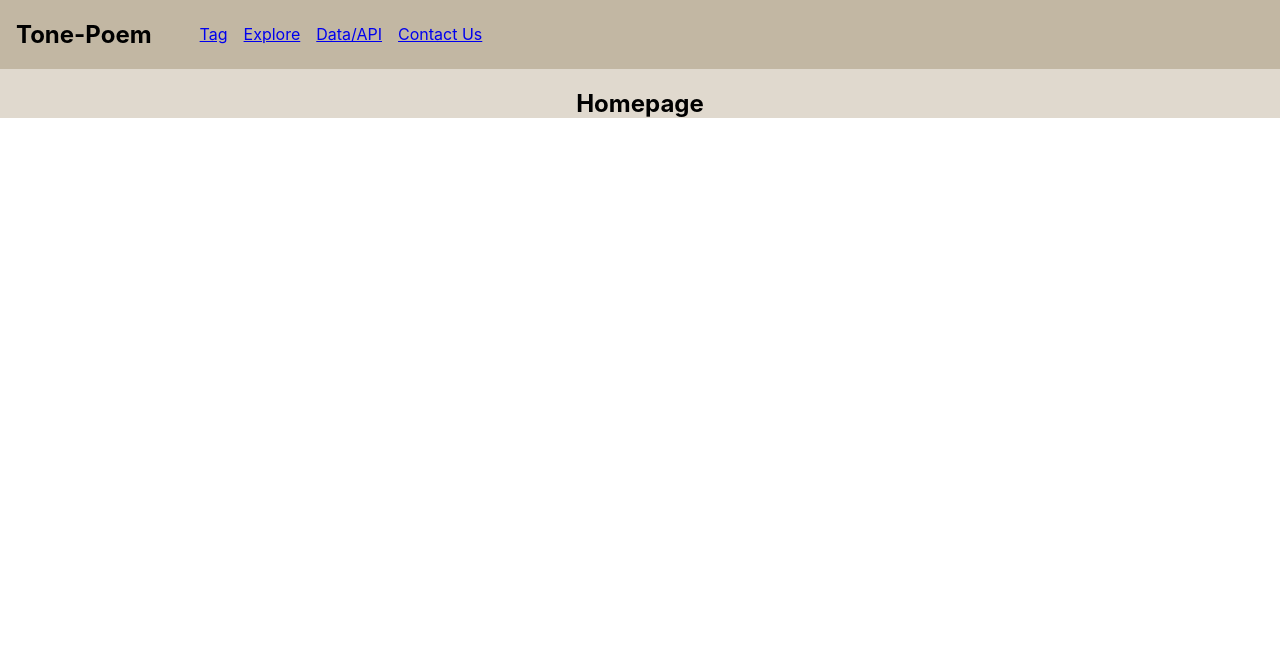
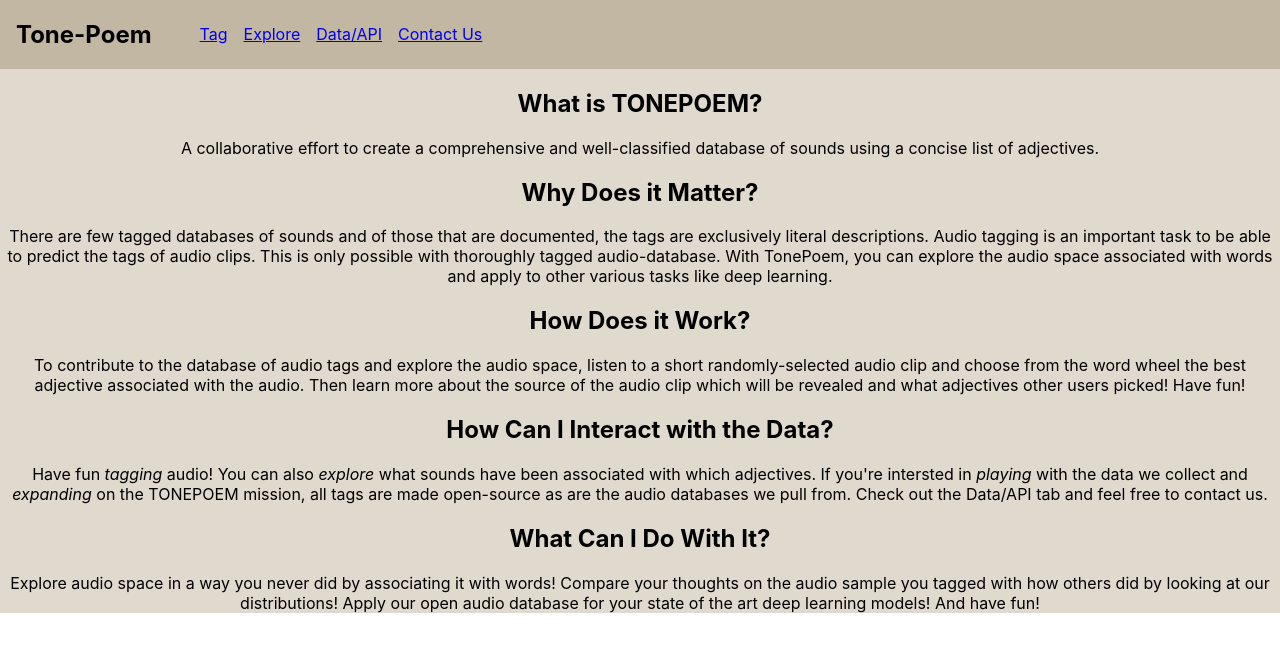
Before and after one commit to cooper-ece-366/anna-lucia-jiyoon-seyun, a React (Create React App) app in the folder tonepoem-app/: page / in a window 1280 px wide. Shown: the top 652 px of the page. Built offline with nearby package versions, Linux system fonts and the light colour scheme.

Commit message:
folder for hompage and information

```diff
--- a/tonepoem-app/src/app/App.js
+++ b/tonepoem-app/src/app/App.js
@@ -123,7 +123,7 @@ import ReactDOM from 'react-dom'
 import { BrowserRouter as Router, Route, Switch } from 'react-router-dom'; // Do npm install react-router-dom@5
 import './App.css';
 import Navbar from '../navbar/Navbar';
-import Home from './Home';
+import Home from '../home/Home';
 import Tag from '../tag/Tag';
 import Explore from '../explore/Explore';
 import Contact from '../contact/Contact';
--- a/tonepoem-app/src/app/Home.js
+++ /dev/null
@@ -1,12 +0,0 @@
-import React from 'react' // THIS LINE IS REQUIRED
-import ReactDOM from 'react-dom'
-
-const Home = () => {
-    return (
-        <div className = "Home">
-            <h2>Homepage</h2>
-        </div>
-    );
-}
-
-export default Home;
--- /dev/null
+++ b/tonepoem-app/src/home/Home.js
@@ -0,0 +1,25 @@
+import React from 'react' // THIS LINE IS REQUIRED
+import ReactDOM from 'react-dom'
+
+const Home = () => {
+    return (
+        <div className = "Home">
+            <h2>What is TONEPOEM?</h2>
+            <span>A collaborative effort to create a comprehensive and well-classified database of sounds using a concise list of adjectives.</span>
+
+            <h2>Why Does it Matter?</h2>
+            <span>There are few tagged databases of sounds and of those that are documented, the tags are exclusively literal descriptions. Audio tagging is an important task to be able to predict the tags of audio clips. This is only possible with thoroughly tagged audio-database. With TonePoem, you can explore the audio space associated with words and apply to other various tasks like deep learning.</span>
+
+            <h2>How Does it Work?</h2>
+            <span>To contribute to the database of audio tags and explore the audio space, listen to a short randomly-selected audio clip and choose from the word wheel the best adjective associated with the audio. Then learn more about the source of the audio clip which will be revealed and what adjectives other users picked! Have fun!</span>
+
+            <h2>How Can I Interact with the Data?</h2>
+            <span>Have fun <i>tagging</i> audio! You can also <i>explore</i> what sounds have been associated with which adjectives. If you're intersted in <i>playing</i> with the data we collect and <i>expanding</i> on the TONEPOEM mission, all tags are made open-source as are the audio databases we pull from. Check out the Data/API tab and feel free to contact us.</span>
+
+            <h2>What Can I Do With It?</h2>
+            <span>Explore audio space in a way you never did by associating it with words! Compare your thoughts on the audio sample you tagged with how others did by looking at our distributions! Apply our open audio database for your state of the art deep learning models! And have fun!</span>
+        </div>
+    );
+}
+
+export default Home;
```
Also changed, not shown: tonepoem-app/src/home/Home.css (added).
